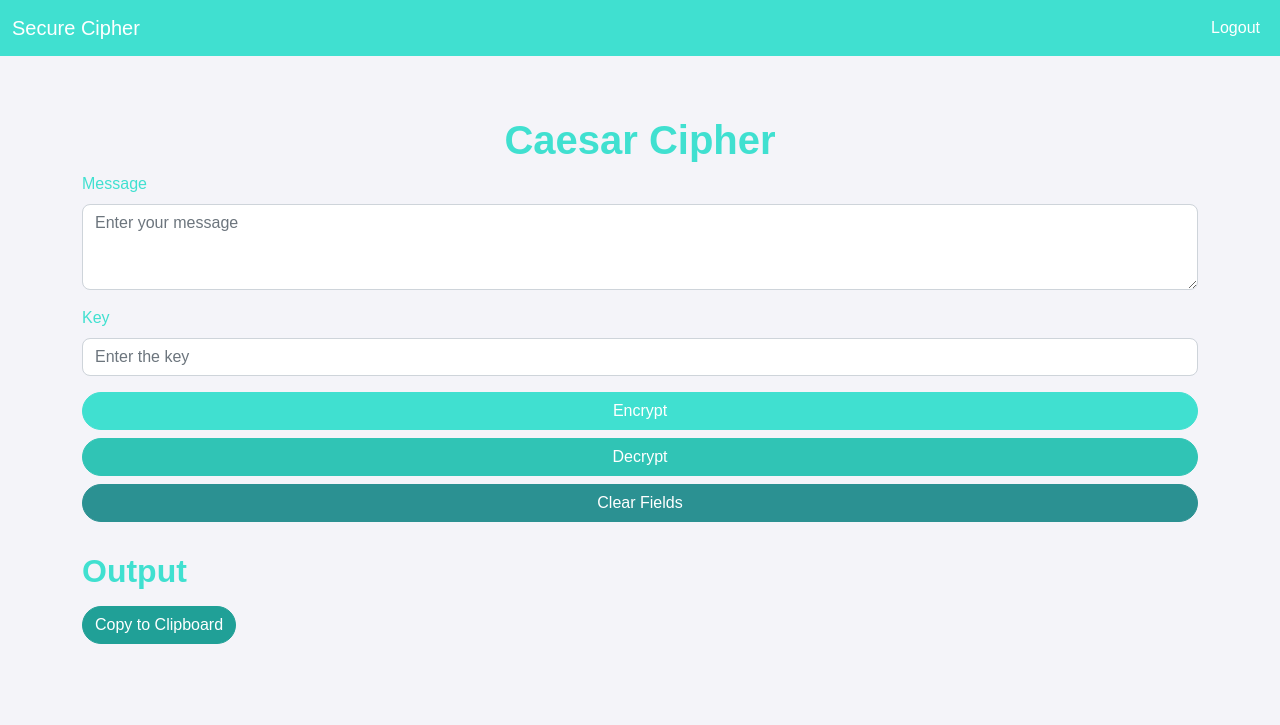
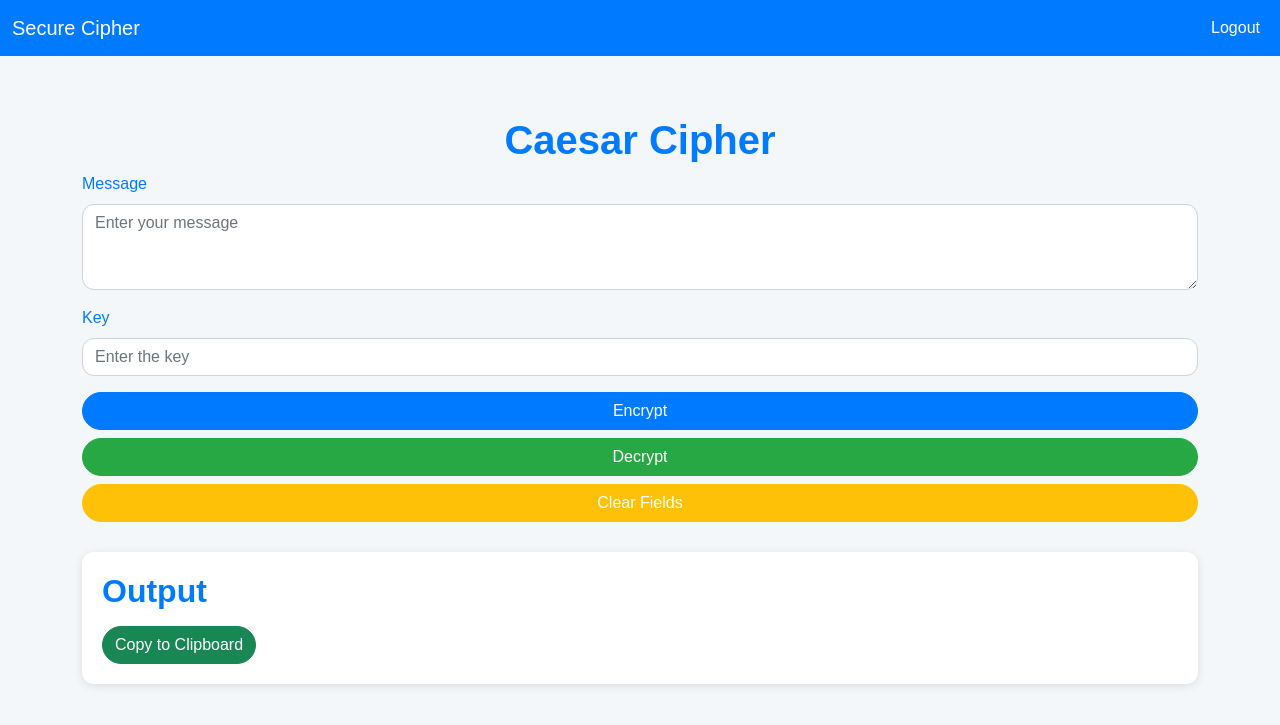
Before and after one commit to FirasKahlaoui/university-codes-and-tps, a Flask app: page /home in a window 1280 px wide. Shown: the top 725 px of the page. Run offline with Flask 3, Linux system fonts and the light colour scheme; a user stored in the database is signed in; some libraries are stand-ins or nearby versions.

Commit message:
Change the CSS

```diff
--- a/Security/secure_cipher/templates/home.html
+++ b/Security/secure_cipher/templates/home.html
@@ -7,13 +7,40 @@
     <title>Home - Secure Cipher</title>
     <link rel="stylesheet" href="https://cdnjs.cloudflare.com/ajax/libs/bootstrap/5.1.3/css/bootstrap.min.css">
     <style>
+        :root {
+            --main-color: #007BFF;
+            /* Bright Blue */
+            --hover-color: #0056b3;
+            /* Darker Blue */
+            --secondary-color: #28a745;
+            /* Green */
+            --secondary-hover-color: #218838;
+            /* Darker Green */
+            --warning-color: #ffc107;
+            /* Yellow */
+            --warning-hover-color: #e0a800;
+            /* Darker Yellow */
+            --error-color: #dc3545;
+            /* Red */
+            --light-bg: #f4f7fa;
+            /* Light Grayish Blue */
+            --card-bg: #ffffff;
+            /* White for cards or containers */
+            --border-radius: 12px;
+            /* Increased border radius */
+            --font-weight-bold: 600;
+            --font-weight-medium: 500;
+            --focus-shadow: 0 0 0 0.2rem rgba(0, 123, 255, 0.25);
+            /* Blue focus shadow */
+        }
+
         body {
-            background-color: #f4f4f9;
+            background-color: var(--light-bg);
             font-family: 'Poppins', sans-serif;
         }
 
         .navbar {
-            background-color: #40E0D0;
+            background-color: var(--main-color);
         }
 
         .navbar-brand,
@@ -26,75 +53,69 @@
         }
 
         h1 {
-            color: #40E0D0;
-            font-weight: 600;
+            color: var(--main-color);
+            font-weight: var(--font-weight-bold);
         }
 
         .form-label {
-            font-weight: 500;
-            color: #40E0D0;
+            font-weight: var(--font-weight-medium);
+            color: var(--main-color);
         }
 
         .form-control {
-            border-radius: 8px;
+            border-radius: var(--border-radius);
             border: 1px solid #ced4da;
-            box-shadow: none;
-            transition: all 0.3s ease;
+            transition: border-color 0.3s ease, box-shadow 0.3s ease;
         }
 
         .form-control:focus {
-            border-color: #40E0D0;
-            box-shadow: 0 0 0 0.2rem rgba(64, 224, 208, 0.25);
+            border-color: var(--main-color);
+            box-shadow: var(--focus-shadow);
         }
 
         .btn {
-            font-weight: 500;
+            font-weight: var(--font-weight-medium);
             border-radius: 50px;
             color: #fff;
+            transition: background-color 0.3s ease, border-color 0.3s ease;
         }
 
         .btn-primary {
-            background-color: #40E0D0;
-            border-color: #40E0D0;
+            background-color: var(--main-color);
+            border-color: var(--main-color);
         }
 
         .btn-primary:hover {
-            background-color: #30C4B5;
-            border-color: #30C4B5;
+            background-color: var(--hover-color);
+            border-color: var(--hover-color);
         }
 
         .btn-secondary {
-            background-color: #30C4B5;
-            border-color: #30C4B5;
+            background-color: var(--secondary-color);
+            border-color: var(--secondary-color);
         }
 
         .btn-secondary:hover {
-            background-color: #20A097;
-            border-color: #20A097;
+            background-color: var(--secondary-hover-color);
+            border-color: var(--secondary-hover-color);
         }
 
         .btn-warning {
-            background-color: #2B9192;
-            border-color: #2B9192;
+            background-color: var(--warning-color);
+            border-color: var(--warning-color);
         }
 
         .btn-warning:hover {
-            background-color: #207C7D;
-            border-color: #207C7D;
-        }
-
-        .btn-success {
-            background-color: #20A097;
-            border-color: #20A097;
-        }
-
-        .btn-success:hover {
-            background-color: #1A8786;
-            border-color: #1A8786;
+            background-color: var(--warning-hover-color);
+            border-color: var(--warning-hover-color);
         }
 
         .output-container {
             margin-top: 30px;
+            background-color: var(--card-bg);
+            border-radius: var(--border-radius);
+            padding: 20px;
+            box-shadow: 0 2px 10px rgba(0, 0, 0, 0.1);
         }
 
         .output-text {
@@ -104,18 +125,19 @@
         }
 
         .output-container h2 {
-            color: #40E0D0;
-            font-weight: 600;
+            color: var(--main-color);
+            font-weight: var(--font-weight-bold);
         }
 
         .error-message {
-            color: red;
+            color: var(--error-color);
             margin-top: 10px;
         }
 
         .copy-notification {
             display: none;
-            color: green;
+            color: #28a745;
+            /* Green */
             font-size: 16px;
             margin-top: 10px;
             text-align: center;
```
